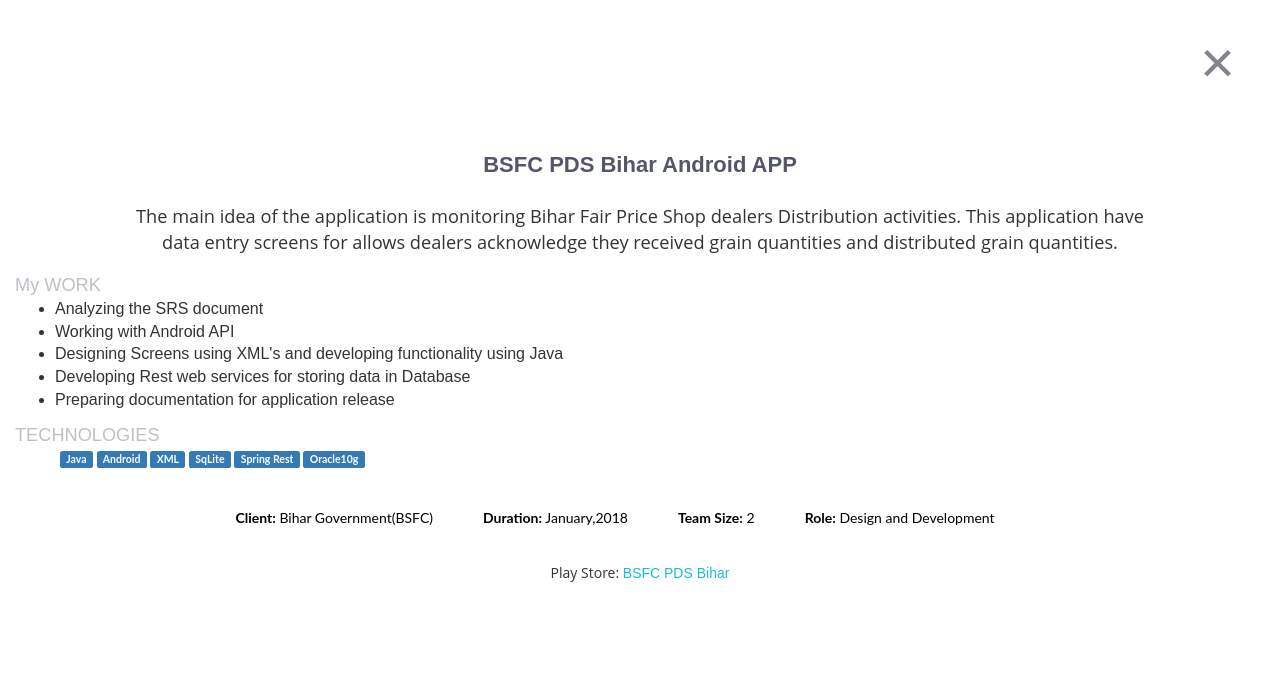
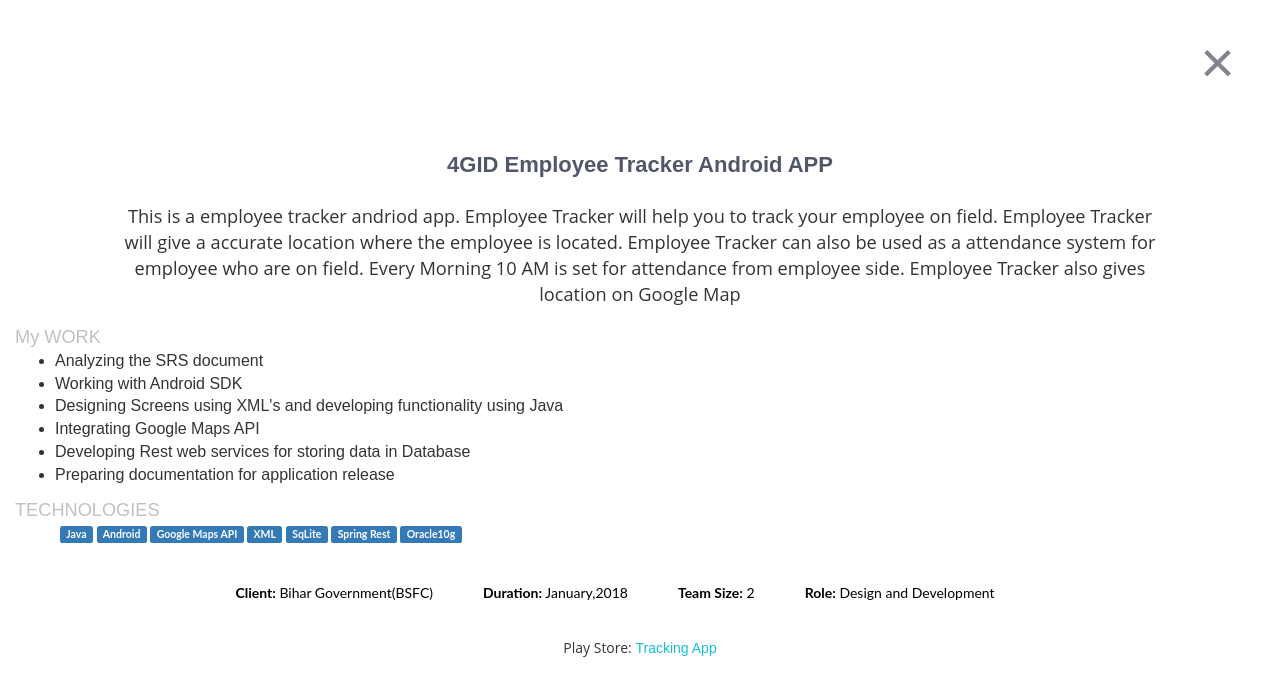
Before and after one commit to venkatvkpt/myportfolio, a plain HTML site: page index.html in a window 1280 px wide. Both pictures are taken after a click on the element 640 px from the left and 2423 px from the top of the page. Shown: the part 2023-2719 px from the top of the page. Drawn offline with Linux system fonts and the light colour scheme.

Commit message:
ver1.1.2 Update

```diff
--- a/index.html
+++ b/index.html
@@ -340,23 +340,26 @@
 						<!--start Filter Div -->
 						<div class="portFilter">
 
-							<div class="col-sm-6 col-md-4 col-xs-12 scaler-blink scale-anm web all" id="myImg1" onclick="openWorkEPDS()">
+							<div class="col-sm-6 col-md-4 col-xs-12 scaler-blink scale-anm web all" id="myImg5" onclick="openWorkEPDS()">
 								<figure class="screen " data-duration="3000"><img src="./img/portofilo/EPDS.png" alt="EPDS"></figure>
 							</div>
+							<div class="col-sm-6 col-md-4 col-xs-12 scaler-blink scale-anm mobile all" id="myImg6" onclick="openWorkTrackAPP()">
+								<figure class="scn-hrntl "><img src="./img/portofilo/TrackAPP.jpg" alt="Track Android App" /></figure>
+							</div>
 
-							<div class="col-sm-6 col-md-4 col-xs-12 scaler-blink scale-anm mobile all" id="myImg" onclick="openWorkPDSAPP()">
+							<div class="col-sm-6 col-md-4 col-xs-12 scaler-blink scale-anm mobile all" id="myImg4" onclick="openWorkPDSAPP()">
 								<figure class="scn-hrntl "><img src="./img/portofilo/PDSAPP.png" alt="ePDS Android App" /></figure>
 							</div>
 
-							<div class="col-sm-6 col-md-4 col-xs-12 scaler-blink scale-anm web all" id="myImg" onclick="openWorkPPS()">
+							<div class="col-sm-6 col-md-4 col-xs-12 scaler-blink scale-anm web all" id="myImg3" onclick="openWorkPPS()">
 								<figure class="screen " data-duration="4000"><img src="./img/portofilo/PPS.png" alt="PPS"></figure>
 							</div>
 
-							<div class="col-sm-6 col-md-4 col-xs-12 scaler-blink scale-anm web all" id="myImg" onclick="openWorkEMS()">
+							<div class="col-sm-6 col-md-4 col-xs-12 scaler-blink scale-anm web all" id="myImg2" onclick="openWorkEMS()">
 								<figure class="screen" data-duration="3000"><img src="./img/portofilo/EMS.png" alt="PPS"></figure>
 							</div>
 
-							<div class="col-sm-6 col-md-4 col-xs-12 scaler-blink scale-anm stand all" id="myImg" onclick="openWorkBillSoftware()">
+							<div class="col-sm-6 col-md-4 col-xs-12 scaler-blink scale-anm stand all" id="myImg1" onclick="openWorkBillSoftware()">
 								<figure class="screen" data-duration="7000"><img src="./img/portofilo/BillManager.png"	alt="Billing Software"></figure>
 							</div>
 
@@ -440,6 +443,62 @@
 		<!-- end overlay-content -->
 	</div>
 	<!-- end ePDS Work -->
+	<!--Start Track-App Work-->
+	<div id="workTrackAPP" class="overlay closeWork">
+		<a href="javascript:void(0)" class="closebtn" onclick="closeNav()">&times;</a>
+		<div class="overlay-content">
+			<!--- Track Info -->
+			<div class="col-xs-12 portTitle">
+				<!-- start portTitle -->
+				<h3 class="margin-b-5">4GID Employee Tracker Android APP</h3>
+			</div>
+			<div class="col-xs-12 portDesc">
+				<!-- start portDesc -->
+				This is a employee tracker andriod app.
+Employee Tracker will help you to track your employee on field.
+Employee Tracker will give a accurate location where the employee is located.
+Employee Tracker can also be used as a attendance system for employee who are on field.
+Every Morning 10 AM is set for attendance from employee side.
+Employee Tracker also gives location on Google Map
+			</div>
+			<div class="col-xs-12 ">
+				<span class="resp">My WORK</span>
+				<ul>
+					<li>Analyzing the SRS document</li>
+					<li>Working with Android SDK</li>
+					<li>Designing Screens using XML's and developing functionality
+						using Java</li>
+					<li>Integrating  Google Maps API</li>
+					<li>Developing Rest web services for storing data in Database</li>
+					<li>Preparing documentation for application release</li>
+				</ul>
+			</div>
+			<div class="col-xs-12 ">
+				<span class="resp">TECHNOLOGIES</span>
+				<div class="list-inline work-popup-tag" style="padding-left: 50px">
+					<span class="label label-primary work-popup-tag-link">Java</span> <span
+						class="label label-primary work-popup-tag-link">Android</span> <span
+						class="label label-primary work-popup-tag-link">Google Maps API</span> <span
+						class="label label-primary work-popup-tag-link">XML</span> <span
+						class="label label-primary work-popup-tag-link">SqLite</span> <span
+						class="label label-primary work-popup-tag-link">Spring Rest</span>
+					<span class="label label-primary work-popup-tag-link">Oracle10g</span>
+				</div>
+			</div>
+			<div class="col-xs-12 portinfo">
+				<span class="margin-b-5 port-info"><strong>Client:</strong> Bihar Government(BSFC)</span>
+				<span class="margin-b-5 port-info"><strong>Duration:</strong> January,2018</span>
+				<span class="margin-b-5 port-info"><strong>Team Size:</strong> 2</span>
+				<span class="margin-b-5 port-info"><strong>Role:</strong> Design and Development</span>
+			</div>
+			<div class="col-xs-12 portsitelink">
+				Play Store:&nbsp;<a href="https://play.google.com/store/apps/details?id=com.fourg.trackmyemployees" target="_blank" class="portlink">
+Tracking App</a>
+			</div>
+			<!---end APP Info -->
+		</div>
+	</div>
+	<!--end Track APP Work-->
 	<!--Start PDS-App Work-->
 	<div id="workPDSAPP" class="overlay closeWork">
 		<a href="javascript:void(0)" class="closebtn" onclick="closeNav()">&times;</a>
@@ -459,7 +518,7 @@
 				<span class="resp">My WORK</span>
 				<ul>
 					<li>Analyzing the SRS document</li>
-					<li>Working with Android API</li>
+					<li>Working with Android S</li>
 					<li>Designing Screens using XML's and developing functionality
 						using Java</li>
 					<li>Developing Rest web services for storing data in Database</li>
--- a/js/portfoilo_models.min.js
+++ b/js/portfoilo_models.min.js
@@ -15,6 +15,9 @@ function openWorkEMS() {
 function openWorkPDSAPP() {
     document.getElementById("workPDSAPP").style.display = "block";
 }
+function openWorkTrackAPP(){
+	document.getElementById("workTrackAPP").style.display = "block";
+}
 
 function openWorkBillSoftware() {
     document.getElementById("WorkBillSoftware").style.display = "block";
```
Also changed, not shown: img/portofilo/TRACKAPP.jpg (added).
